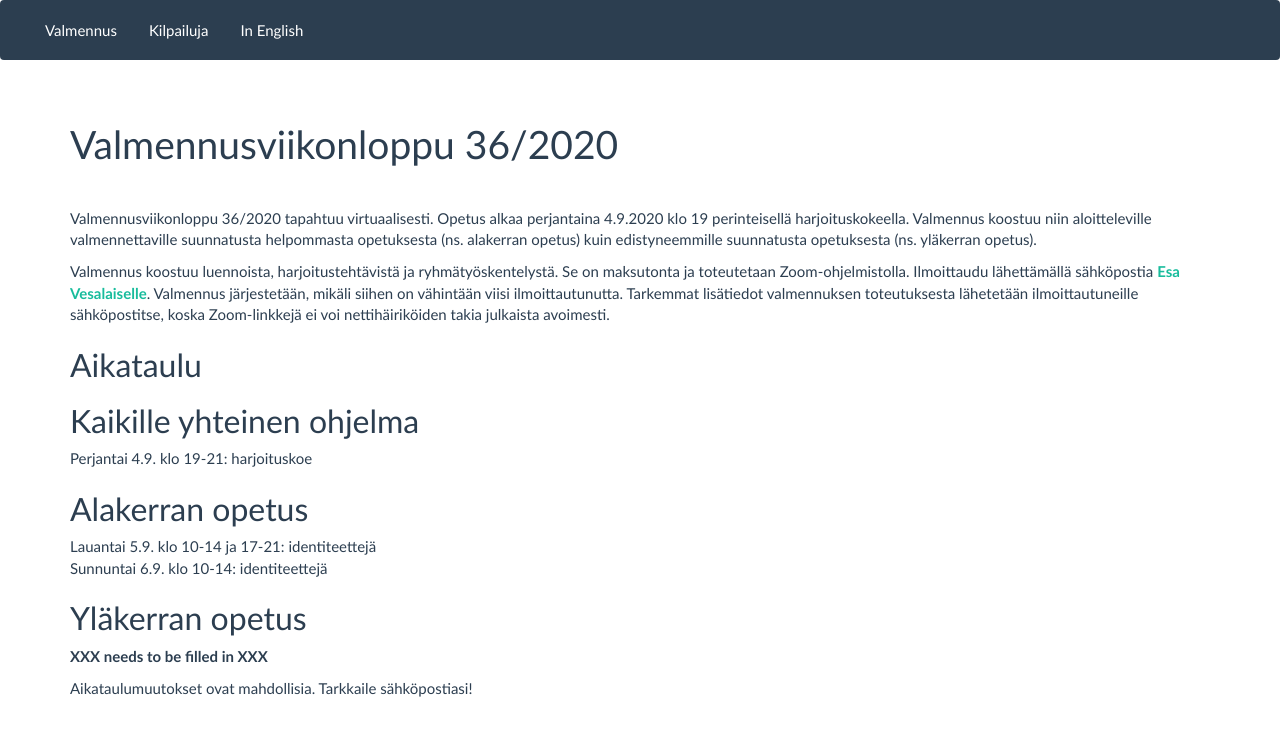
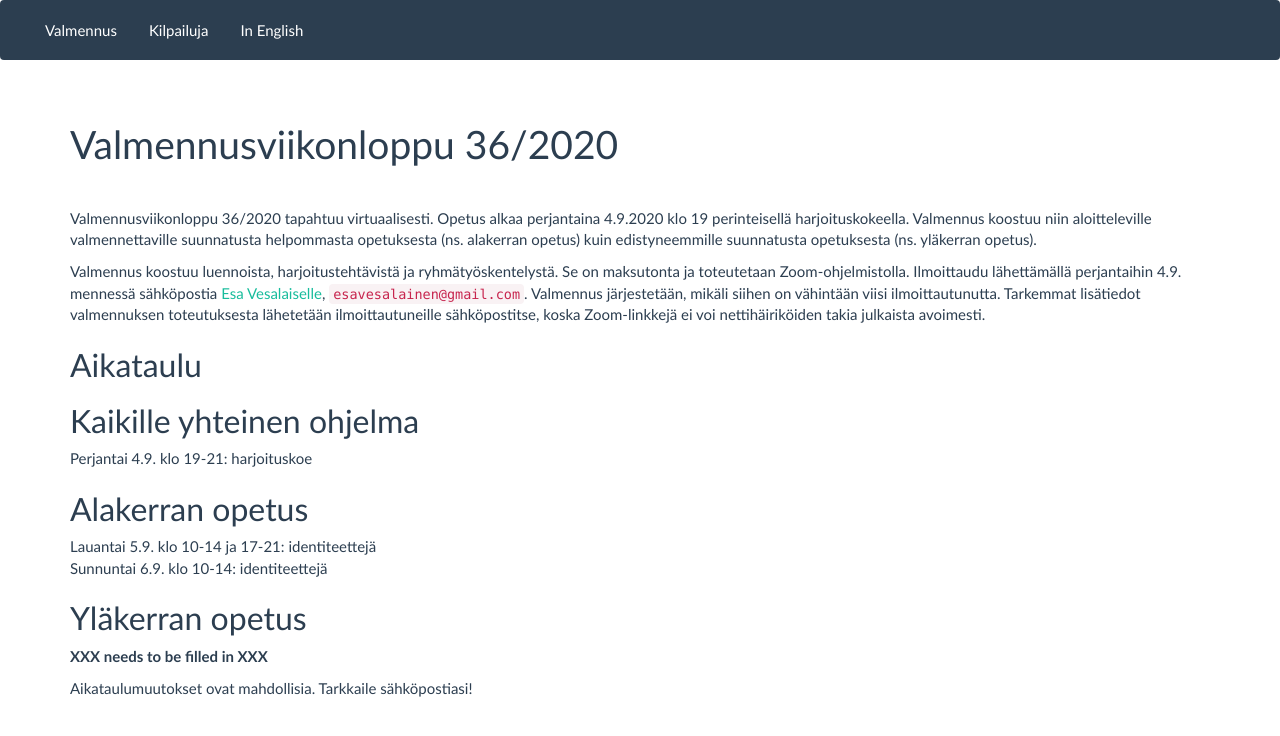
Before and after one commit to matematiikkakilpailut/matematiikkakilpailut.github.io, a Jekyll site: the page built from aikataulu/2020W36/index.md, in a window 1280 px wide. Shown: the top 736 px of the page. Built offline with Jekyll 4.4.1, drawn with Linux system fonts in a browser that asks for light colours.

Commit message:
Osoite vielä erikseen

```diff
--- a/aikataulu/2020W36/index.md
+++ b/aikataulu/2020W36/index.md
@@ -49,8 +49,8 @@ kuin edistyneemmille suunnatusta opetuksesta (ns. yläkerran opetus).
 
 Valmennus koostuu luennoista, harjoitustehtävistä ja
 ryhmätyöskentelystä. Se on maksutonta ja toteutetaan Zoom-ohjelmistolla.
-Ilmoittaudu lähettämällä sähköpostia
-**[Esa Vesalaiselle](mailto:esavesalainen@gmail.com)**.
+Ilmoittaudu lähettämällä perjantaihin 4.9. mennessä sähköpostia
+[Esa Vesalaiselle](mailto:esavesalainen@gmail.com), `esavesalainen@gmail.com`.
 Valmennus järjestetään, mikäli siihen on vähintään viisi ilmoittautunutta.
 Tarkemmat lisätiedot valmennuksen toteutuksesta lähetetään
 ilmoittautuneille sähköpostitse, koska Zoom-linkkejä ei voi nettihäiriköiden
```
